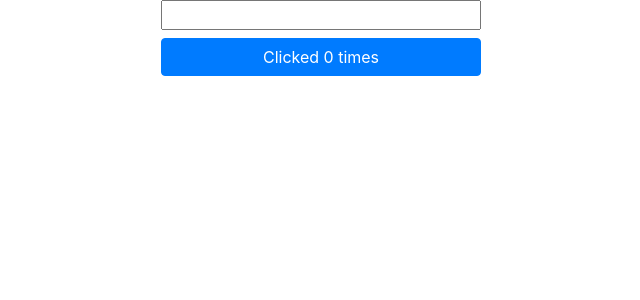
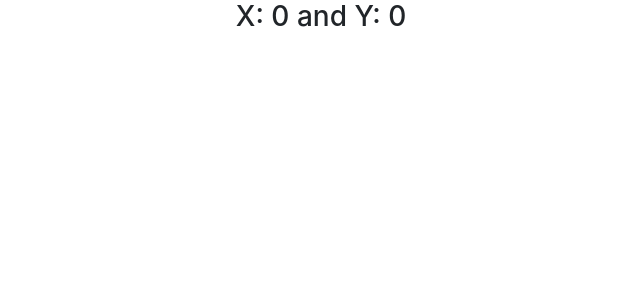
Before and after one commit to Ganesh-11062000/react-hooks, a React (Create React App) app: page / in a window 1280 px wide. Shown: the top 300 px of the page, without its empty margins (319-959 px from the left). Built offline with nearby package versions, Linux system fonts and the light colour scheme.

Commit message:
adding event listener component in componentDidMount example

```diff
--- a/src/App.js
+++ b/src/App.js
@@ -1,13 +1,11 @@
 import React, { Component } from "react";
-import ClassComponent from "./components/useEffectComponents/ClassComponent";
-import HookCounterOne from "./components/useEffectComponents/HookCounterOne";
+import ClassMouse from "./components/useEffectComponents/ClassMouse";
 
 export class App extends Component {
   render() {
     return (
       <div>
-        {/* <ClassComponent/> */}
-        <HookCounterOne />
+        <ClassMouse/>
       </div>
     );
   }
--- /dev/null
+++ b/src/components/useEffectComponents/ClassMouse.js
@@ -0,0 +1,30 @@
+import React, { Component } from "react";
+
+export class ClassMouse extends Component {
+  constructor(props) {
+    super(props);
+    this.state = {
+      x: 0,
+      y: 0,
+    };
+  }
+
+  logMousePosition = (e) => {
+    this.setState({
+      x: e.clientX,
+      y: e.clientY,
+    });
+  };
+
+  componentDidMount(){
+      window.addEventListener('mousemove',this.logMousePosition);
+  }
+
+  render() {
+    return <div>
+        <h3 className="text-center">X: {this.state.x} and Y: {this.state.y}</h3>
+    </div>;
+  }
+}
+
+export default ClassMouse;
```
